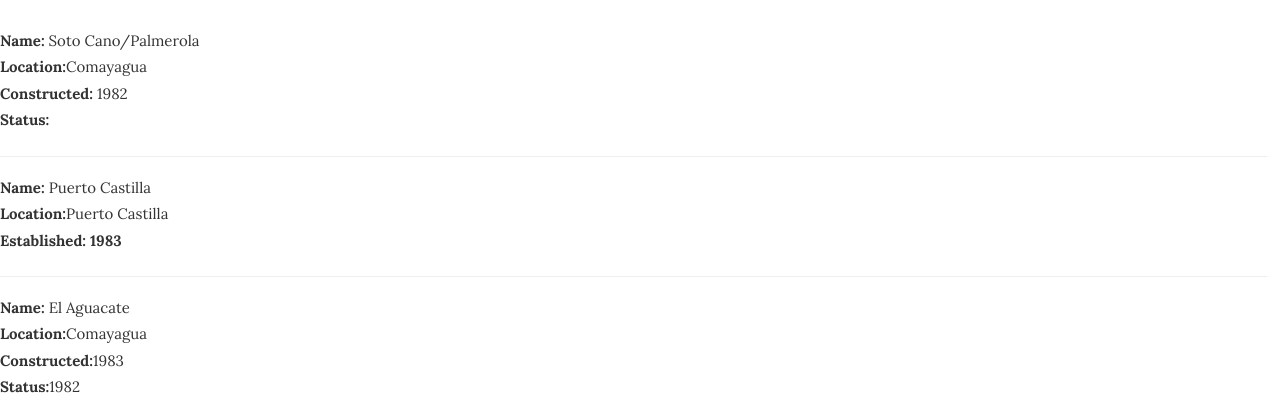
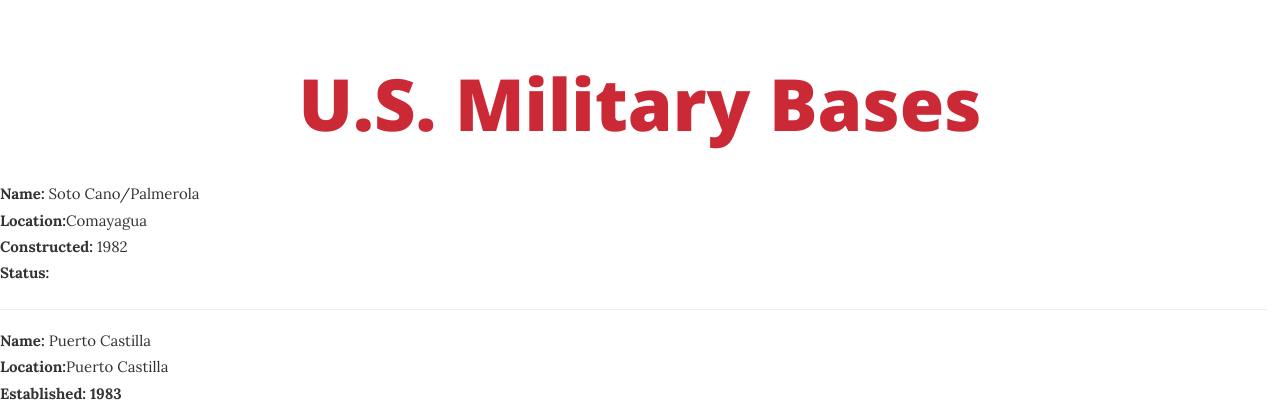
Before and after one commit to gelenaj/hwebsite, a Flask app: template templates/hondurasmap.html in a window 1280 px wide. Shown: the part 51-471 px from the top of the page. Run offline with Flask 2, Linux system fonts and the light colour scheme; the template is opened without the code that fills it, so the values that code supplies are empty; some libraries are stand-ins or nearby versions.

Commit message:
added h1 for map page

```diff
--- a/templates/hondurasmap.html
+++ b/templates/hondurasmap.html
@@ -1,7 +1,7 @@
 {% extends "base.html" %}
 
 {% block content %}
-
+<h1 id="pageHeading">U.S. Military Bases</h1>
 {{HondurasBases.js}}
 
 
```
